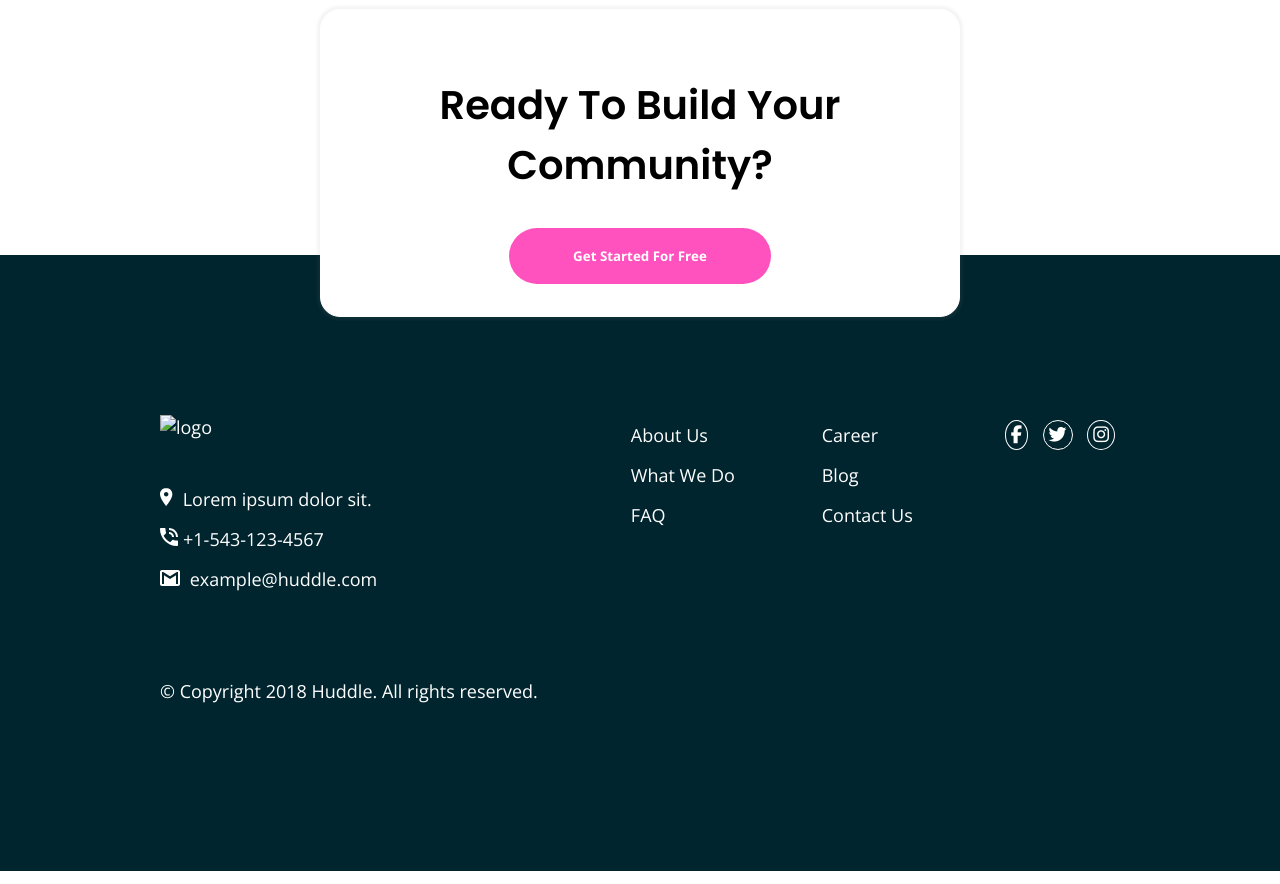
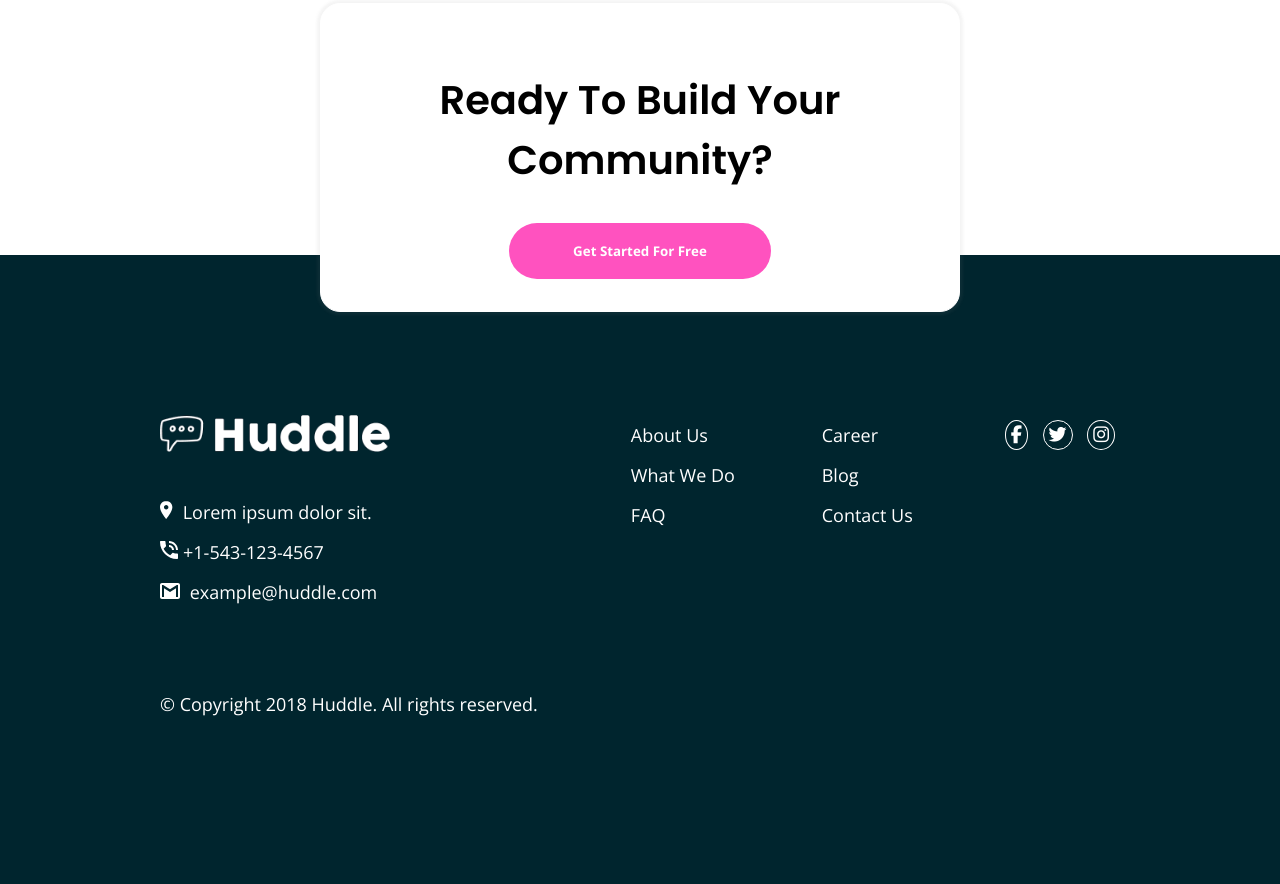
Before and after one commit to OluwatobilobaAbass/ReponsivenessWebsiteTask, a plain HTML site: page index.html in a window 1280 px wide. Shown: the part 2337-3221 px from the top of the page. Drawn offline with nearby package versions, Linux system fonts and the light colour scheme.

Commit message:
footlogo added

```diff
--- a/index.html
+++ b/index.html
@@ -108,7 +108,7 @@
       </div>
 
       <div class="foot-item lf">
-        <img src="images/foot-logo.png" alt="logo" class="pclog" />
+        <img src="images/footlogo.png" alt="logo" class="pclog" />
         <span>
           <i><img src="images/icon-location.svg" /></i> Lorem ipsum dolor
           sit.</span
```
